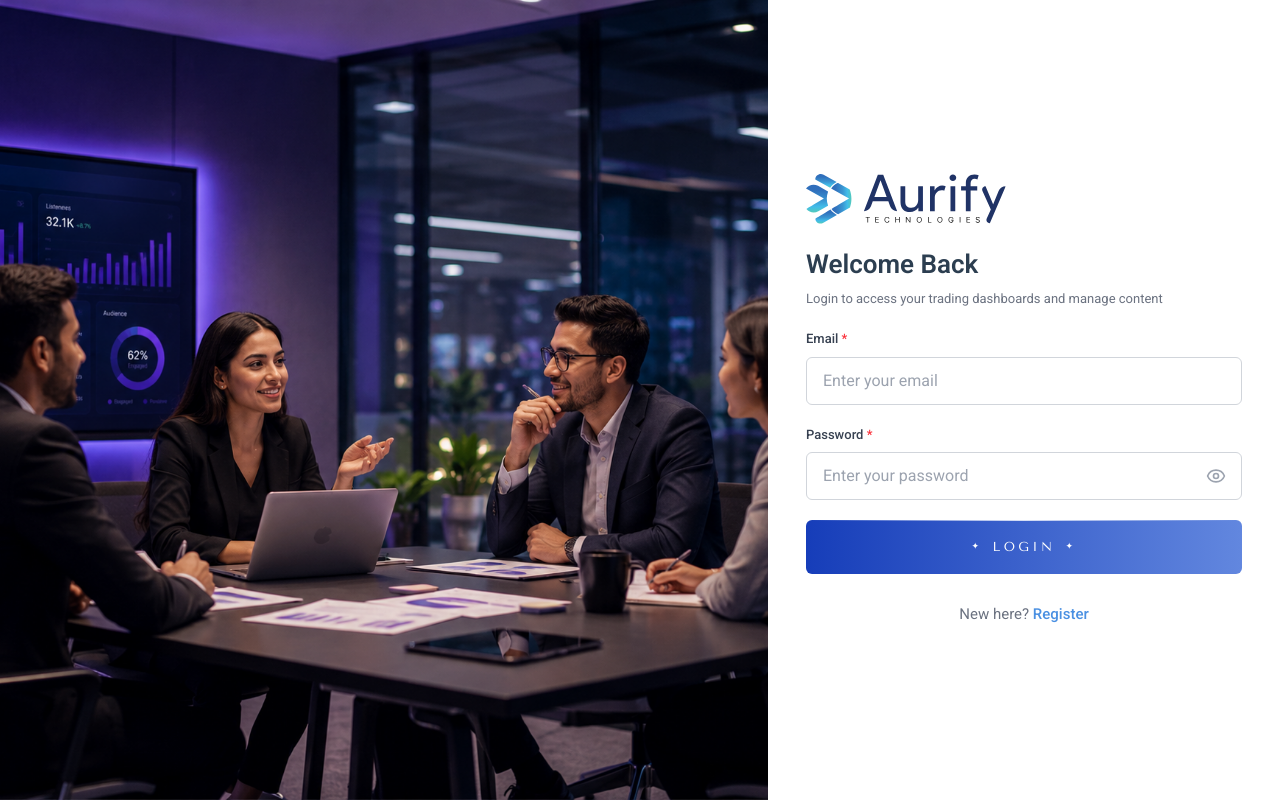
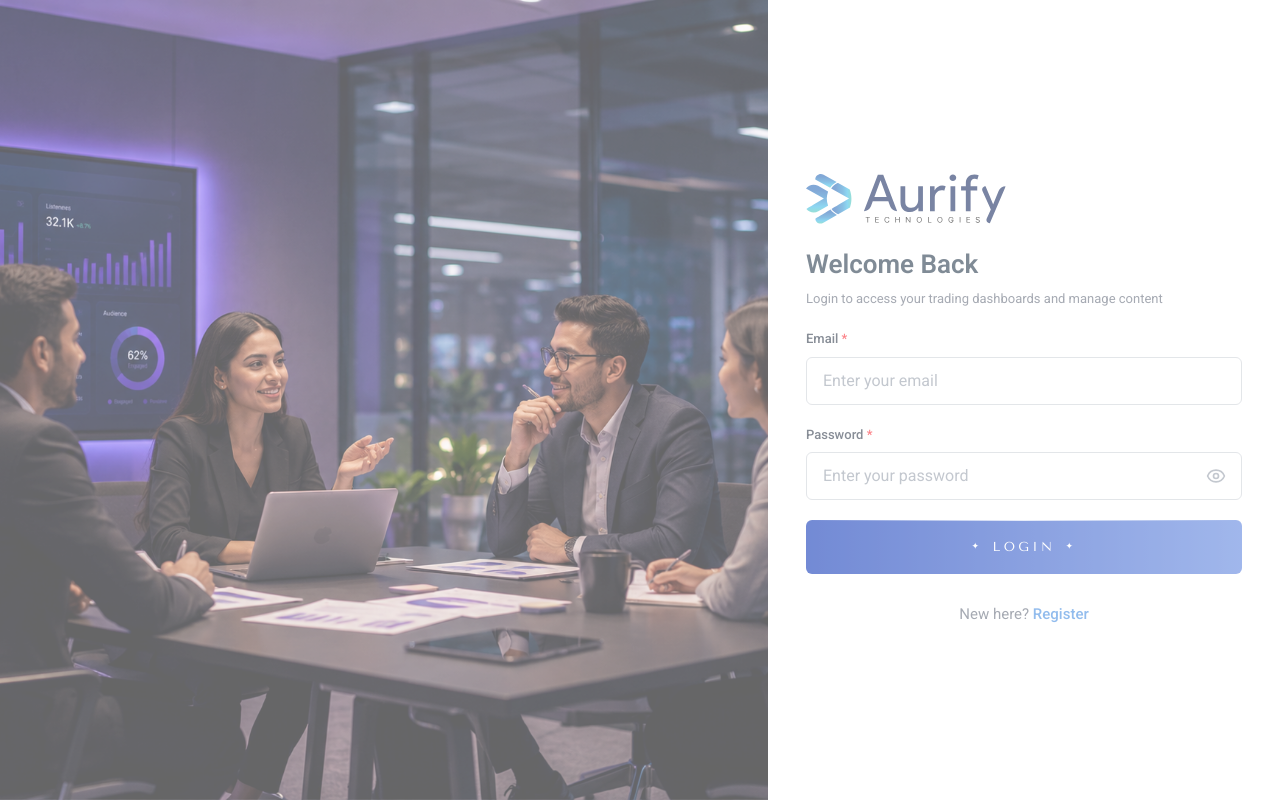
Before and after one commit to AurifyAE/Aurify-Dashboard-frontend, a Next.js app: page / in a window 1280 px wide. Built offline with nearby package versions, Linux system fonts and the light colour scheme; no server answers.

Commit message:
style: set body opacity to 0.6 in globals.css

```diff
--- a/app/globals.css
+++ b/app/globals.css
@@ -275,3 +275,7 @@ input:focus-visible {
   scrollbar-width: thin;
   scrollbar-color: #cbd5e1 transparent;
 }
+
+body{
+  opacity: 0.6 !important;
+}
```
